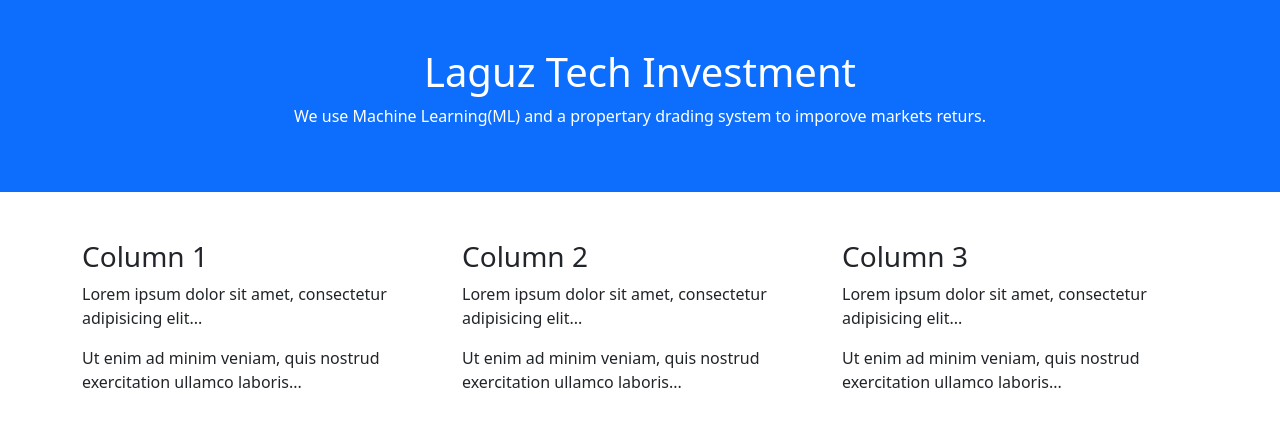
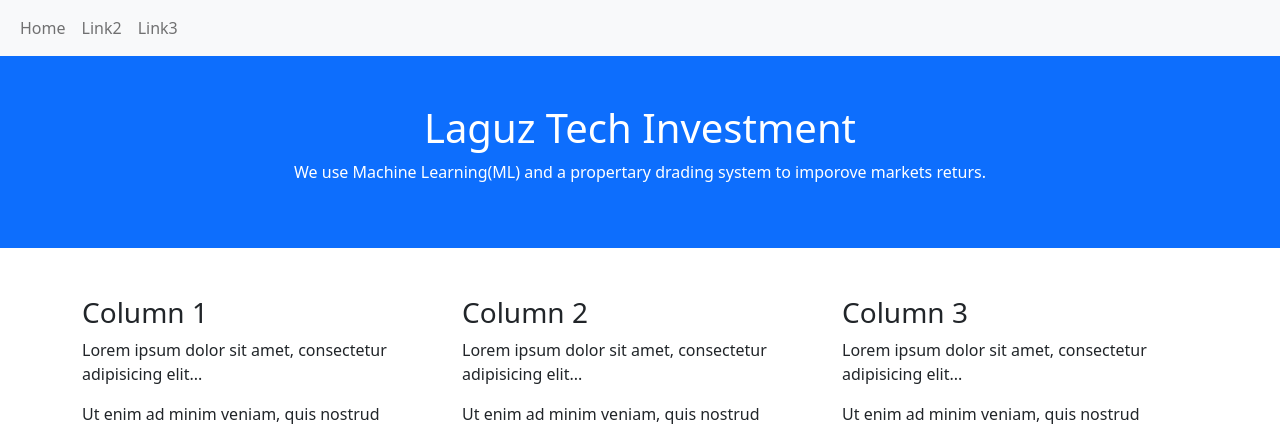
Before and after one commit to laguz/laguz.tech, a Flask app: page / in a window 1280 px wide. Shown: the top 424 px of the page. Run offline with Flask 2, Linux system fonts and the light colour scheme.

```diff
--- a/app.py
+++ b/app.py
@@ -20,5 +20,10 @@ app.secret_key = 'LAGUZ'
 def index():
     return render_template('index.html')
 
+@app.route('/404')
+def error():
+    return render_template('404.html')
+
+
 if __name__ == '__main__':
     app.run(host='0.0.0.0', port=5000, threaded=True, debug=True)
--- a/templates/base.html
+++ b/templates/base.html
@@ -8,6 +8,21 @@
 </head>
 
 <body>
+  <nav class="navbar navbar-expand-sm bg-light">
+    <div class="container-fluid">
+      <ul class="navbar-nav">
+        <li class="nav-item">
+          <a class="nav-link" href="#">Home</a>
+        </li>
+        <li class="nav-item">
+          <a class="nav-link" href="#">Link2</a>
+        </li>
+        <li class="nav-item">
+          <a class="nav-link" href="#">Link3</a>
+        </li>
+      </ul>
+    </div>
+  </nav>
   {% block content %}{% endblock %}
 </body>
 
```
Also changed, not shown: templates/404.html (+10 -6 lines), static/images/1.jpeg (added), static/images/2.jpeg (added), static/images/3.jpeg (added), 3 other files.
